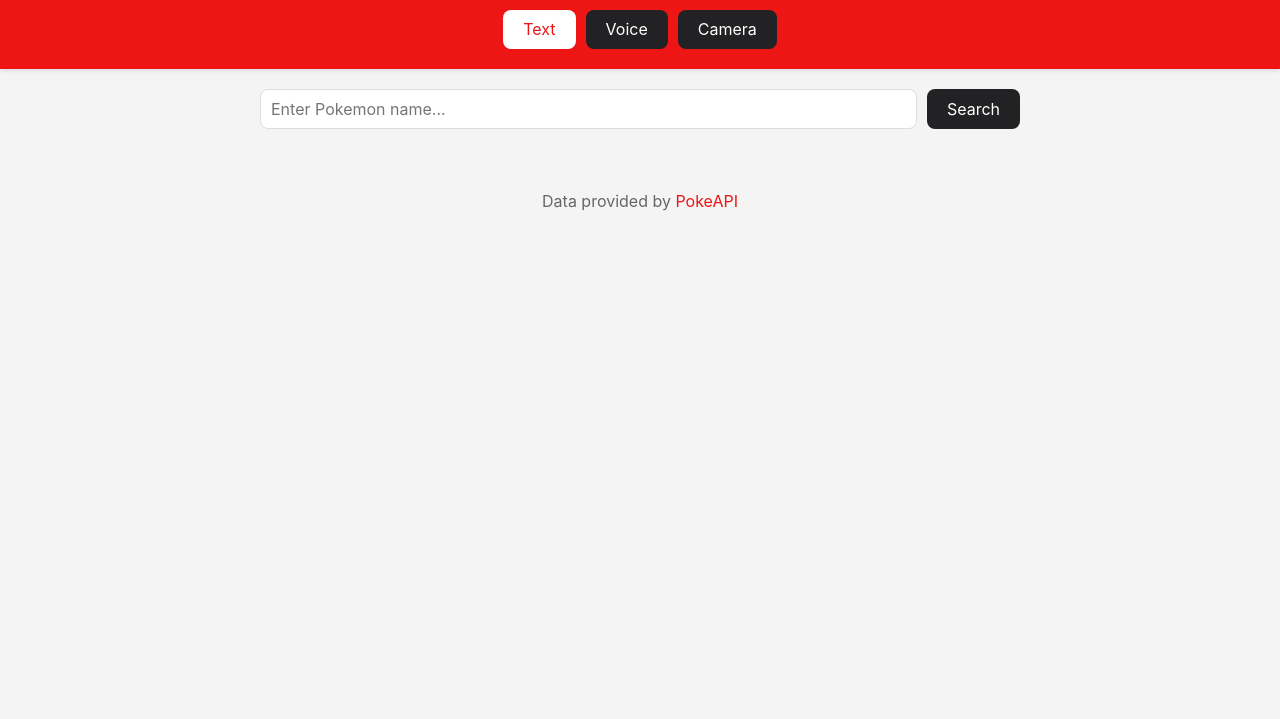
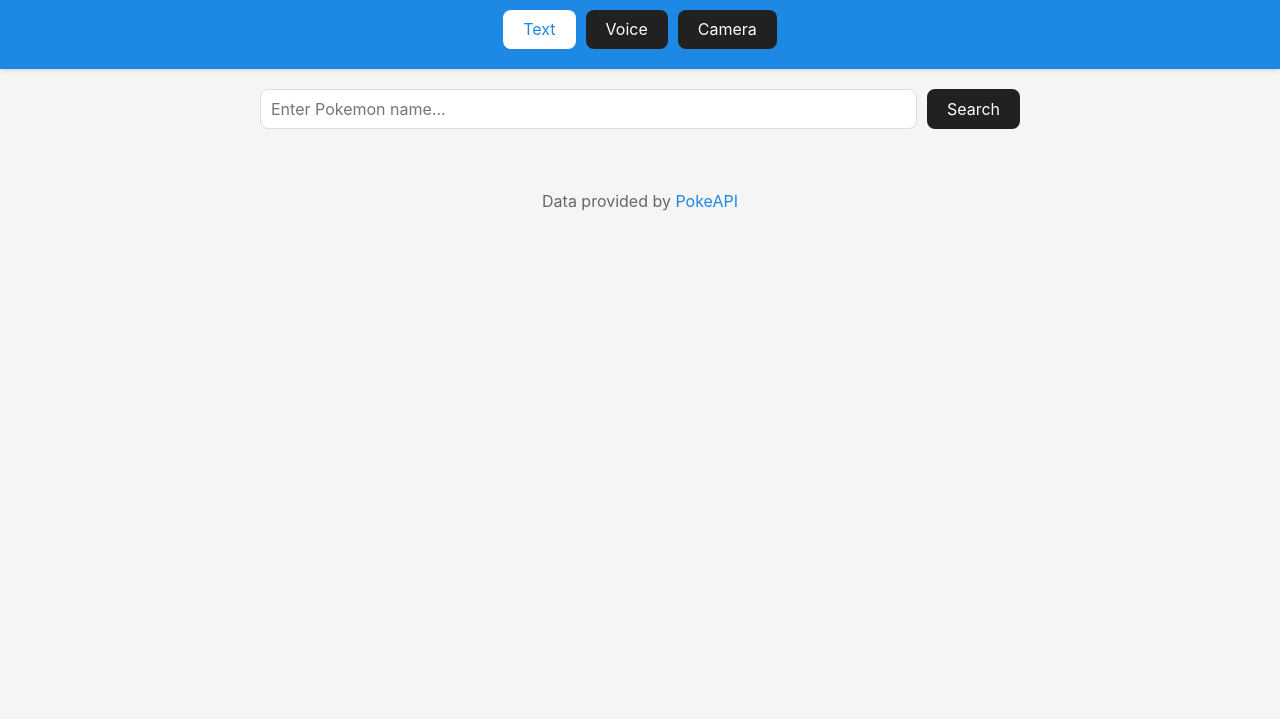
Before and after one commit to YourBr0ther/BattleDex, a plain HTML site: page index.html in a window 1280 px wide. Shown: the part 81-800 px from the top of the page. Drawn offline with Linux system fonts and the light colour scheme.

Commit message:
Update color scheme to blue, black, and white

```diff
--- a/css/style.css
+++ b/css/style.css
@@ -1,8 +1,8 @@
 :root {
-    --primary-color: #ee1515;
-    --secondary-color: #222224;
-    --background-color: #f4f4f4;
-    --text-color: #333;
+    --primary-color: #1e88e5;
+    --secondary-color: #212121;
+    --background-color: #f5f5f5;
+    --text-color: #212121;
     --border-radius: 8px;
     --spacing: 20px;
 }
@@ -49,7 +49,7 @@ button {
 }
 
 button:hover {
-    background-color: #444446;
+    background-color: #424242;
 }
 
 button.active {
@@ -103,7 +103,7 @@ main {
 }
 
 #startVoice.listening {
-    background-color: #ff4444;
+    background-color: #2196f3;
     animation: pulse 1.5s infinite;
 }
 
@@ -114,17 +114,17 @@ main {
 @keyframes pulse {
     0% {
         transform: scale(1);
-        box-shadow: 0 0 0 0 rgba(238, 21, 21, 0.7);
+        box-shadow: 0 0 0 0 rgba(33, 150, 243, 0.7);
     }
 
     70% {
         transform: scale(1.05);
-        box-shadow: 0 0 0 10px rgba(238, 21, 21, 0);
+        box-shadow: 0 0 0 10px rgba(33, 150, 243, 0);
     }
 
     100% {
         transform: scale(1);
-        box-shadow: 0 0 0 0 rgba(238, 21, 21, 0);
+        box-shadow: 0 0 0 0 rgba(33, 150, 243, 0);
     }
 }
 
--- a/index.html
+++ b/index.html
@@ -3,7 +3,7 @@
 <head>
     <meta charset="UTF-8">
     <meta name="viewport" content="width=device-width, initial-scale=1.0">
-    <meta name="theme-color" content="#ee1515">
+    <meta name="theme-color" content="#1e88e5">
     <meta name="description" content="A Pokemon identification app that helps you get information about Pokemon using camera, voice, or text search.">
     <title>BattleDex - Pokemon Battle Companion</title>
     <link rel="manifest" href="manifest.json">
```
Also changed, not shown: manifest.json.
